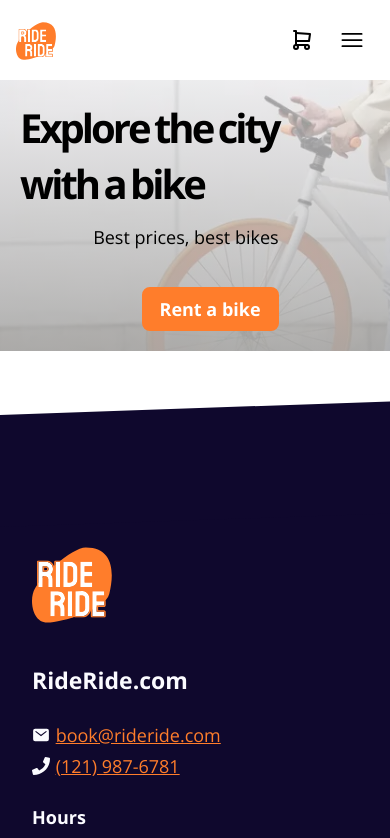
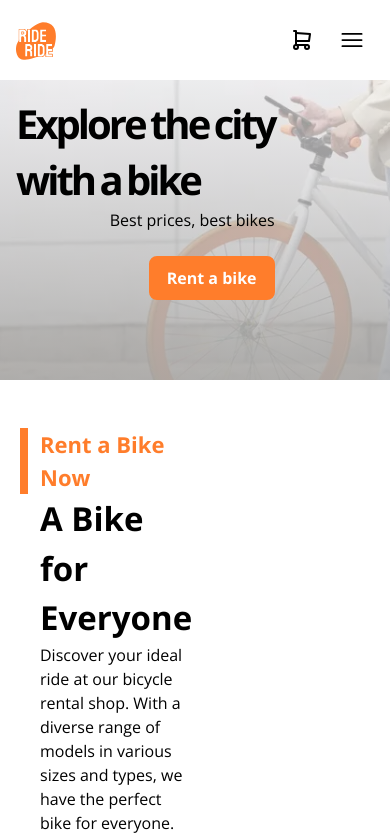
Before and after one commit to rickyxyz/ride-ride, a React (Vite) app: page / in a window 390 px wide. Shown: the top 838 px of the page. Built offline with nearby package versions, Linux system fonts and the light colour scheme.

Commit message:
refactor: revamp typography

```diff
--- a/src/App.tsx
+++ b/src/App.tsx
@@ -4,7 +4,7 @@ import hero_mobile from '/hero-mobile-home.webp';
 
 function App() {
   const dividerClass =
-    'lg:after:absolute lg:after:-bottom-12 lg:after:left-0 lg:after:h-28 lg:after:w-full lg:after:skew-y-3';
+    'relative lg:before:absolute lg:before:-top-12 lg:before:left-0 lg:before:h-24 lg:before:w-full lg:before:skew-y-3 pt-12';
 
   return (
     <main>
@@ -22,10 +22,11 @@ function App() {
         }
       `}</style>
       <section
-        className={`hero_image ${dividerClass} relative bg-contain bg-no-repeat p-5 md:h-[750px] md:px-[11%] md:py-[9%] lg:after:bg-white`}
+        className={`hero_image flex h-[300px] w-full flex-col items-center bg-contain bg-no-repeat p-4 md:h-[850px] md:p-10 md:pt-[9%]`}
       >
-        <div className="flex w-max flex-col items-end gap-3">
-          <h1 className="md:font-hero font-hero-sm">
+        <div className="w-full max-w-screen-2xl">
+          <div className="flex w-fit flex-col items-end">
+            <h1>
               Explore the city
               <br />
               with a bike
@@ -37,6 +38,25 @@ function App() {
               className="mt-6"
             />
           </div>
+        </div>
+      </section>
+      <section
+        className={`p-10 pb-16 ${dividerClass} flex w-full flex-col items-center bg-white lg:before:bg-white `}
+      >
+        <div className="grid w-full max-w-screen-2xl grid-cols-2">
+          <div>
+            <h2 className="relative text-orange before:absolute before:-left-5 before:top-0 before:h-full before:w-2 before:bg-orange">
+              Rent a Bike Now
+            </h2>
+            <span className="text-big">A Bike for Everyone</span>
+            <p>
+              Discover your ideal ride at our bicycle rental shop. With a
+              diverse range of models in various sizes and types, we have the
+              perfect bike for everyone. Find the one that suits your needs and
+              start your biking journey with us!
+            </p>
+          </div>
+        </div>
       </section>
     </main>
   );
--- a/src/global.css
+++ b/src/global.css
@@ -20,37 +20,69 @@
   }
 
   h1 {
-    @apply text-h1 font-extrabold;
-  }
-
-  h2 {
-    @apply text-h2 font-bold;
-  }
-
-  h3 {
-    @apply text-h3 font-semibold;
-  }
-
-  h4 {
-    @apply text-h4 font-bold;
-  }
-
-  .font-hero {
-    @apply text-hero font-bold;
+    @apply font-bold;
+    font-size: 72px;
     letter-spacing: -3px;
     word-spacing: -2px;
     line-height: 76px;
   }
 
-  .font-hero-sm {
+  h2 {
     @apply font-bold;
     font-size: 40px;
-    letter-spacing: -3px;
-    word-spacing: -2px;
-    line-height: 56px;
   }
 
-  .line-before {
-    @apply before:;
+  h3 {
+    @apply font-semibold;
+    font-size: 28px;
+  }
+
+  h4 {
+    @apply font-bold;
+    font-size: 23px;
+  }
+
+  .text-big {
+    @apply font-bold;
+    font-size: 52px;
+  }
+
+  @media screen and (max-width: 768px) {
+    h1,
+    h2,
+    h3,
+    p,
+    span,
+    a,
+    div,
+    section,
+    article,
+    main,
+    footer,
+    header {
+      font-family: 'Open Sans', sans-serif;
+      font-size: 16px;
+    }
+
+    h1 {
+      font-size: 40px;
+      line-height: 56px;
+    }
+
+    h2 {
+      font-size: 22px;
+    }
+
+    h3 {
+      font-size: 18px;
+    }
+
+    h4 {
+      font-size: 16px;
+    }
+
+    .text-big {
+      font-size: 33px;
+    }
   }
 }
--- a/stories/colors.mdx
+++ /dev/null
@@ -1,17 +0,0 @@
-import { Meta, ColorPalette, ColorItem } from '@storybook/blocks';
-
-<Meta title="Colors" />
-
-<ColorPalette>
-  <ColorItem
-    title="theme.color"
-    subtitle="Color palette"
-    colors={{
-      White: '#FFFFFF',
-      GhostWhite: '#FBFBFF',
-      AlmostBlack: '#0F082D',
-      Black: '#070216',
-      Orange: '#FF7D2B',
-    }}
-  />
-</ColorPalette>
--- a/tailwind.config.ts
+++ b/tailwind.config.ts
@@ -4,15 +4,6 @@ const config: Config = {
   content: ['./index.html', './src/**/*.{js,ts,jsx,tsx}'],
   theme: {
     extend: {
-      fontSize: {
-        p: '18px',
-        h1: '58px',
-        big: '52px',
-        h2: '40px',
-        h3: '28px',
-        h4: '23px',
-        hero: '72px',
-      },
       colors: {
         white: '#FFFFFF',
         ghost_white: '#FBFBFF',
```
Also changed, not shown: stories/typography.mdx (deleted, +0 -74 lines). Lines whose indentation alone changed are shown as unchanged.
